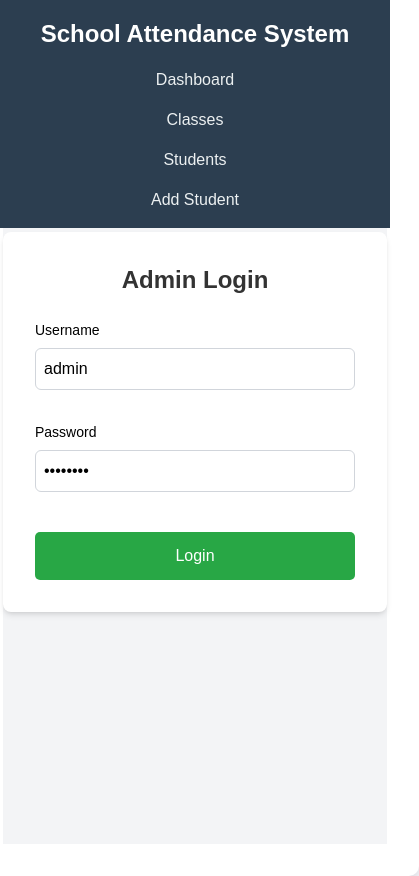
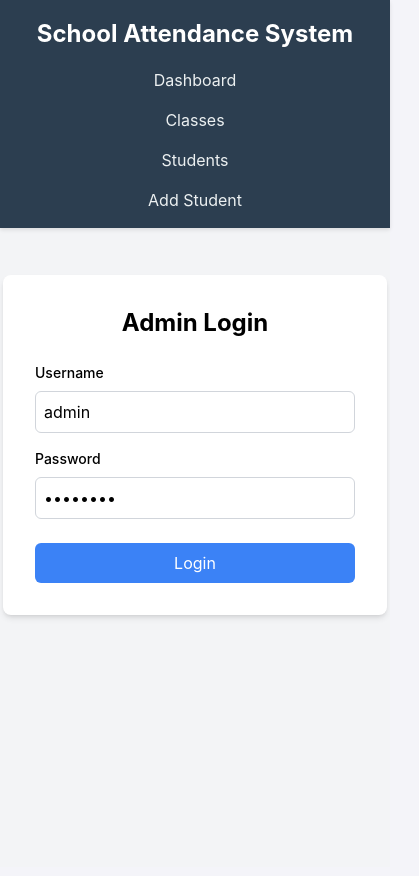
Before and after one commit to oussamazrx/Computer-Vision-Project, a React (Create React App) app in the folder absence/application/: page / in a window 390 px wide. Shown: the whole page, 419 px wide, since content can reach past the window. Built offline with nearby package versions, Linux system fonts and the light colour scheme.

Commit message:
nice
j'ai supprimer des file de style et regrouper tous on un plus que ca i make it more zwina

```diff
--- a/absence/application/src/App.css
+++ /dev/null
@@ -1,103 +0,0 @@
-body {
-  font-family: 'Arial', sans-serif;
-  background-color: #f4f4f9;
-  margin: 0;
-  padding: 0;
-  display: flex;
-  justify-content: center;
-  align-items: center;
-  height: 100vh;
-}
-
-.App {
-  background: #ffffff;
-  padding: 2rem;
-  border-radius: 10px;
-  box-shadow: 0 4px 8px rgba(0, 0, 0, 0.1);
-  width: 100%;
-  max-width: 500px;
-}
-
-h1 {
-  text-align: center;
-  color: #333;
-  margin-bottom: 1.5rem;
-}
-
-form {
-  display: flex;
-  flex-direction: column;
-}
-
-input {
-  padding: 0.75rem;
-  margin-bottom: 1rem;
-  border: 1px solid #ddd;
-  border-radius: 5px;
-  font-size: 1rem;
-}
-
-input:focus {
-  border-color: #007bff;
-  outline: none;
-}
-
-.image-upload {
-  display: flex;
-  flex-direction: column;
-  align-items: center;
-  margin-bottom: 1rem;
-}
-
-.image-upload button {
-  padding: 0.5rem 1rem;
-  margin: 0.5rem;
-  background-color: #007bff;
-  color: white;
-  border: none;
-  border-radius: 5px;
-  cursor: pointer;
-  font-size: 1rem;
-}
-
-.image-upload button:hover {
-  background-color: #0056b3;
-}
-
-.image-preview {
-  margin-top: 1rem;
-  border-radius: 5px;
-  max-width: 100%;
-  height: auto;
-}
-
-button[type="submit"] {
-  padding: 0.75rem;
-  background-color: #28a745;
-  color: white;
-  border: none;
-  border-radius: 5px;
-  cursor: pointer;
-  font-size: 1rem;
-}
-
-button[type="submit"]:hover {
-  background-color: #218838;
-}
-
-.message {
-  padding: 0.75rem;
-  margin-bottom: 1rem;
-  border-radius: 5px;
-  text-align: center;
-}
-
-.message.success {
-  background-color: #d4edda;
-  color: #155724;
-}
-
-.message.error {
-  background-color: #f8d7da;
-  color: #721c24;
-}
--- a/absence/application/src/components/AddStudentForm.css
+++ b/absence/application/src/components/AddStudentForm.css
@@ -1,77 +1,181 @@
+@tailwind base;
+@tailwind components;
+@tailwind utilities;
+
+/* Styles globaux */
 body {
-  font-family: 'Arial', sans-serif;
+  margin-top: 6%;
+  font-family: -apple-system, BlinkMacSystemFont, 'Segoe UI', 'Roboto', 'Oxygen',
+    'Ubuntu', 'Cantarell', 'Fira Sans', 'Droid Sans', 'Helvetica Neue',
+    sans-serif;
+  -webkit-font-smoothing: antialiased;
+  -moz-osx-font-smoothing: grayscale;
   background-color: #f4f4f9;
+}
+
+code {
+  font-family: source-code-pro, Menlo, Monaco, Consolas, 'Courier New',
+    monospace;
+}
+
+/* Styles pour Navbar */
+.navbar {
+  background-color: #2c3e50;
+  padding: 1rem 2rem;
+  display: flex;
+  justify-content: space-between;
+  align-items: center;
+  position: fixed;
+  top: 0;
+  left: 0;
+  right: 0;
+  z-index: 1000;
+  box-shadow: 0 2px 4px rgba(0, 0, 0, 0.1);
+}
+
+.navbar-brand {
+  font-size: 1.5rem;
+}
+
+.navbar-brand a {
+  color: white;
+  text-decoration: none;
+  font-weight: bold;
+}
+
+.nav-links {
+  display: flex;
+  list-style: none;
   margin: 0;
   padding: 0;
-  display: flex;
-  justify-content: center;
-  align-items: center;
-  height: 100vh;
+  gap: 2rem;
 }
 
-.App {
+.nav-links li a {
+  color: #ecf0f1;
+  text-decoration: none;
+  font-size: 1rem;
+  transition: color 0.3s ease;
+  padding: 0.5rem 1rem;
+  border-radius: 5px;
+}
+
+.nav-links li.active a {
+  background-color: #3498db;
+  color: white;
+}
+
+.nav-links li a:hover {
+  background-color: #3498db;
+  color: white;
+}
+
+/* Responsive design pour Navbar */
+@media (max-width: 768px) {
+  .navbar {
+    flex-direction: column;
+    padding: 1rem;
+  }
+
+  .navbar-brand {
+    margin-bottom: 1rem;
+  }
+
+  .nav-links {
+    flex-direction: column;
+    gap: 1rem;
+    text-align: center;
+    width: 100%;
+  }
+}
+
+/* Styles pour AddStudentForm */
+.AddStudentForm {
+  padding: 2rem;
+  max-width: 600px;
+  margin: 80px auto 20px; /* Adjusted margin to account for fixed navbar */
   background: #ffffff;
-  padding: 2rem;
   border-radius: 10px;
   box-shadow: 0 4px 8px rgba(0, 0, 0, 0.1);
-  width: 100%;
-  max-width: 500px;
 }
 
-h1 {
+.AddStudentForm h2 {
   text-align: center;
   color: #333;
   margin-bottom: 1.5rem;
+  font-size: 1.75rem;
 }
 
-form {
-  display: flex;
-  flex-direction: column;
-}
-
-input {
-  padding: 0.75rem;
-  margin-bottom: 1rem;
-  border: 1px solid #ddd;
-  border-radius: 5px;
-  font-size: 1rem;
-}
-
-input:focus {
-  border-color: #007bff;
-  outline: none;
-}
-
-.image-upload {
-  display: flex;
-  flex-direction: column;
-  align-items: center;
-  margin-bottom: 1rem;
-}
-
-.image-upload button {
-  padding: 0.5rem 1rem;
-  margin: 0.5rem;
+.AddStudentForm button.back-button {
+  margin-bottom: 1.5rem;
+  padding: 0.75rem 1.5rem;
   background-color: #007bff;
   color: white;
   border: none;
   border-radius: 5px;
   cursor: pointer;
   font-size: 1rem;
+  transition: background-color 0.3s ease;
 }
 
-.image-upload button:hover {
+.AddStudentForm button.back-button:hover {
   background-color: #0056b3;
 }
 
-.image-preview {
+.AddStudentForm form {
+  display: flex;
+  flex-direction: column;
+  gap: 1rem;
+}
+
+.AddStudentForm input,
+.AddStudentForm select {
+  padding: 0.75rem;
+  border: 1px solid #ddd;
+  border-radius: 5px;
+  font-size: 1rem;
+  width: 100%;
+  transition: border-color 0.3s ease;
+}
+
+.AddStudentForm input:focus,
+.AddStudentForm select:focus {
+  border-color: #007bff;
+  outline: none;
+}
+
+.AddStudentForm .image-upload {
+  display: flex;
+  flex-direction: column;
+  align-items: center;
+  gap: 1rem;
+  margin-bottom: 1rem;
+}
+
+.AddStudentForm .image-upload button {
+  padding: 0.5rem 1rem;
+  background-color: #007bff;
+  color: white;
+  border: none;
+  border-radius: 5px;
+  cursor: pointer;
+  font-size: 1rem;
+  transition: background-color 0.3s ease;
+}
+
+.AddStudentForm .image-upload button:hover {
+  background-color: #0056b3;
+}
+
+.AddStudentForm .image-preview {
   margin-top: 1rem;
   border-radius: 5px;
   max-width: 100%;
   height: auto;
+  border: 1px solid #ddd;
 }
 
-button[type="submit"] {
+.AddStudentForm button[type="submit"] {
   padding: 0.75rem;
   background-color: #28a745;
   color: white;
@@ -79,25 +183,61 @@ button[type="submit"] {
   border-radius: 5px;
   cursor: pointer;
   font-size: 1rem;
+  transition: background-color 0.3s ease;
 }
 
-button[type="submit"]:hover {
+.AddStudentForm button[type="submit"]:hover {
   background-color: #218838;
 }
 
-.message {
-  padding: 0.75rem;
-  margin-bottom: 1rem;
-  border-radius: 5px;
-  text-align: center;
+/* Styles pour AdminDashboard */
+.AdminDashboard {
+  padding: 2rem;
+  max-width: 1200px;
+  margin: 80px auto 20px; /* Adjusted margin to account for fixed navbar */
+  background: #ffffff;
+  border-radius: 10px;
+  box-shadow: 0 4px 8px rgba(0, 0, 0, 0.1);
 }
 
-.message.success {
-  background-color: #d4edda;
-  color: #155724;
+.AdminDashboard h1 {
+  text-align: center;
+  color: #333;
+  margin-bottom: 1.5rem;
+  font-size: 1.75rem;
 }
 
-.message.error {
-  background-color: #f8d7da;
-  color: #721c24;
+/* Styles pour ClassList */
+.ClassList {
+  padding: 2rem;
+  max-width: 1200px;
+  margin: 80px auto 20px; /* Adjusted margin to account for fixed navbar */
+  background: #ffffff;
+  border-radius: 10px;
+  box-shadow: 0 4px 8px rgba(0, 0, 0, 0.1);
 }
+
+.ClassList h2 {
+  text-align: center;
+  color: #333;
+  margin-bottom: 1.5rem;
+  font-size: 1.75rem;
+}
+
+.ClassList ul {
+  list-style-type: none;
+  padding: 0;
+}
+
+.ClassList li {
+  padding: 1rem;
+  cursor: pointer;
+  border: 1px solid #ddd;
+  margin-bottom: 0.5rem;
+  border-radius: 5px;
+  transition: background-color 0.3s ease;
+}
+
+.ClassList li:hover {
+  background-color: #f0f0f0;
+}
--- a/absence/application/src/components/AddStudentForm.js
+++ b/absence/application/src/components/AddStudentForm.js
@@ -122,7 +122,7 @@ function AddStudentForm() {
       <h2>Add Student</h2>
       <button
         onClick={() => navigate('/students')}
-        className="mb-4 p-2 bg-blue-500 text-white rounded-md hover:bg-blue-600"
+        className="back-button"
       >
         Back to Students
       </button>
--- a/absence/application/src/components/AdminDashboard.js
+++ b/absence/application/src/components/AdminDashboard.js
@@ -2,7 +2,7 @@ import React, { useState, useEffect } from 'react';
 import AddStudentForm from './AddStudentForm';
 import ClassList from './ClassList';
 import StudentList from './StudentList';
-import './AdminDashboard.css';
+import './AddStudentForm.css';
 
 function AdminDashboard() {
   const [classes, setClasses] = useState([]);
--- a/absence/application/src/components/ClassList.js
+++ b/absence/application/src/components/ClassList.js
@@ -32,7 +32,7 @@ function ClassList() {
 
   if (loading) {
     return (
-      <div className="p-6 bg-white rounded-lg shadow-md">
+      <div className="p-6 bg-white rounded-lg shadow-md max-w-md mx-auto">
         <div className="text-center">Loading classes...</div>
       </div>
     );
@@ -40,14 +40,14 @@ function ClassList() {
 
   if (error) {
     return (
-      <div className="p-6 bg-white rounded-lg shadow-md">
+      <div className="p-6 bg-white rounded-lg shadow-md max-w-md mx-auto">
         <div className="text-red-500">{error}</div>
       </div>
     );
   }
 
   return (
-    <div className="p-6 bg-white rounded-lg shadow-md">
+    <div className="p-6 bg-white rounded-lg shadow-md max-w-md mx-auto">
       <h2 className="text-xl font-bold mb-6">List of Classes</h2>
       {classes.length === 0 ? (
         <p className="text-gray-500">No classes found.</p>
--- a/absence/application/src/components/Navbar.css
+++ /dev/null
@@ -1,67 +0,0 @@
-.navbar {
-    background-color: #2c3e50;
-    padding: 1rem 2rem;
-    display: flex;
-    justify-content: space-between;
-    align-items: center;
-    position: fixed;
-    top: 0;
-    left: 0;
-    right: 0;
-    z-index: 1000;
-  }
-
-  .navbar-brand {
-    font-size: 1.5rem;
-  }
-
-  .navbar-brand a {
-    color: white;
-    text-decoration: none;
-    font-weight: bold;
-  }
-
-  .nav-links {
-    display: flex;
-    list-style: none;
-    margin: 0;
-    padding: 0;
-    gap: 2rem;
-  }
-
-  .nav-links li a {
-    color: #ecf0f1;
-    text-decoration: none;
-    font-size: 1rem;
-    transition: color 0.3s ease;
-  }
-
-  .nav-links li.active a {
-    color: #3498db;
-    font-weight: bold;
-  }
-
-  .nav-links li a:hover {
-    color: #3498db;
-  }
-
-
-
-  /* Responsive design */
-  @media (max-width: 768px) {
-    .navbar {
-      flex-direction: column;
-      padding: 1rem;
-    }
-
-    .navbar-brand {
-      margin-bottom: 1rem;
-    }
-
-    .nav-links {
-      flex-direction: column;
-      gap: 1rem;
-      text-align: center;
-      width: 100%;
-    }
-  }
--- a/absence/application/src/components/Navbar.js
+++ b/absence/application/src/components/Navbar.js
@@ -1,6 +1,6 @@
 import React from 'react';
 import { Link, useLocation } from 'react-router-dom';
-import './Navbar.css';
+import './AddStudentForm.css';
 
 const Navbar = () => {
   const location = useLocation();
--- a/absence/application/src/components/StudentList.js
+++ /dev/null
@@ -1,100 +0,0 @@
-import React, { useState, useEffect } from 'react';
-import { Link } from 'react-router-dom';
-import { fetchStudents } from '../api/studentService';
-import './StudentList.css';
-
-const StudentList = () => {
-  const [students, setStudents] = useState([]);
-  const [loading, setLoading] = useState(true);
-  const [error, setError] = useState('');
-
-  useEffect(() => {
-    loadStudents();
-  }, []);
-
-  const loadStudents = async () => {
-    try {
-      setLoading(true);
-      const data = await fetchStudents();
-      setStudents(data);
-    } catch (err) {
-      setError('Failed to load students');
-    } finally {
-      setLoading(false);
-    }
-  };
-
-  if (loading) {
-    return <div className="text-center p-8">Loading...</div>;
-  }
-
-  if (error) {
-    return (
-      <div className="p-4 bg-red-50 text-red-600 rounded-lg">
-        {error}
-      </div>
-    );
-  }
-
-  return (
-    <div className="bg-white rounded-xl shadow-sm overflow-hidden">
-      <div className="p-6 border-b border-gray-200">
-        <div className="flex justify-between items-center">
-          <h2 className="text-xl font-semibold text-gray-900">Students</h2>
-          <Link
-            to="/students/add"
-            className="px-4 py-2 bg-primary text-white rounded-md hover:bg-primary/90"
-          >
-            Add Student
-          </Link>
-        </div>
-      </div>
-
-      <div className="overflow-x-auto">
-        <table className="min-w-full divide-y divide-gray-200">
-          <thead className="bg-gray-50">
-            <tr>
-              <th className="px-6 py-3 text-left text-xs font-medium text-gray-500 uppercase tracking-wider">
-                Name
-              </th>
-              <th className="px-6 py-3 text-left text-xs font-medium text-gray-500 uppercase tracking-wider">
-                Email
-              </th>
-              <th className="px-6 py-3 text-left text-xs font-medium text-gray-500 uppercase tracking-wider">
-                Phone
-              </th>
-              <th className="px-6 py-3 text-left text-xs font-medium text-gray-500 uppercase tracking-wider">
-                Class
-              </th>
-            </tr>
-          </thead>
-          <tbody className="bg-white divide-y divide-gray-200">
-            {students.map((student) => (
-              <tr key={student.id} className="hover:bg-gray-50">
-                <td className="px-6 py-4 whitespace-nowrap">
-                  <div className="flex items-center">
-                    {student.image && (
-                      <img
-                        src={student.image}
-                        alt={`${student.firstName} ${student.lastName}`}
-                        className="h-10 w-10 rounded-full mr-3"
-                      />
-                    )}
-                    <div>
-                      {student.firstName} {student.lastName}
-                    </div>
-                  </div>
-                </td>
-                <td className="px-6 py-4 whitespace-nowrap">{student.email}</td>
-                <td className="px-6 py-4 whitespace-nowrap">{student.phone}</td>
-                <td className="px-6 py-4 whitespace-nowrap">{student.className}</td>
-              </tr>
-            ))}
-          </tbody>
-        </table>
-      </div>
-    </div>
-  );
-};
-
-export default StudentList;
```
Also changed, not shown: absence/application/src/components/AdminDashboard.css (deleted, +0 -10 lines), absence/application/src/components/ClassList.css (deleted, +0 -23 lines), absence/application/src/components/StudentList.css (deleted, +0 -18 lines).
